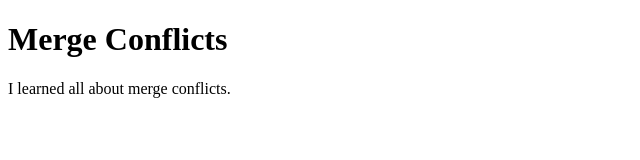
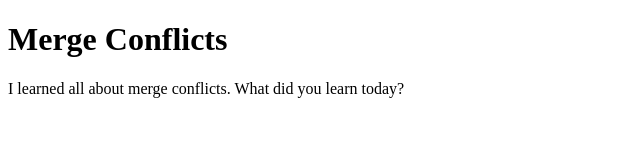
Before and after one commit to mvaden/merge-conflicts, a plain HTML site: page index.html in a window 1280 px wide. Shown: the whole page, without its empty margins (0-640 px from the left). Drawn offline with Linux system fonts and the light colour scheme.

Commit message:
Made additonal edits.

```diff
--- a/index.html
+++ b/index.html
@@ -6,6 +6,6 @@
       </head>
       <body>
             <h1>Merge Conflicts</h1>
-            <p>I learned all about merge conflicts.</p>
+            <p>I learned all about merge conflicts. What did you learn today?</p>
       </body>
 </html>
```
